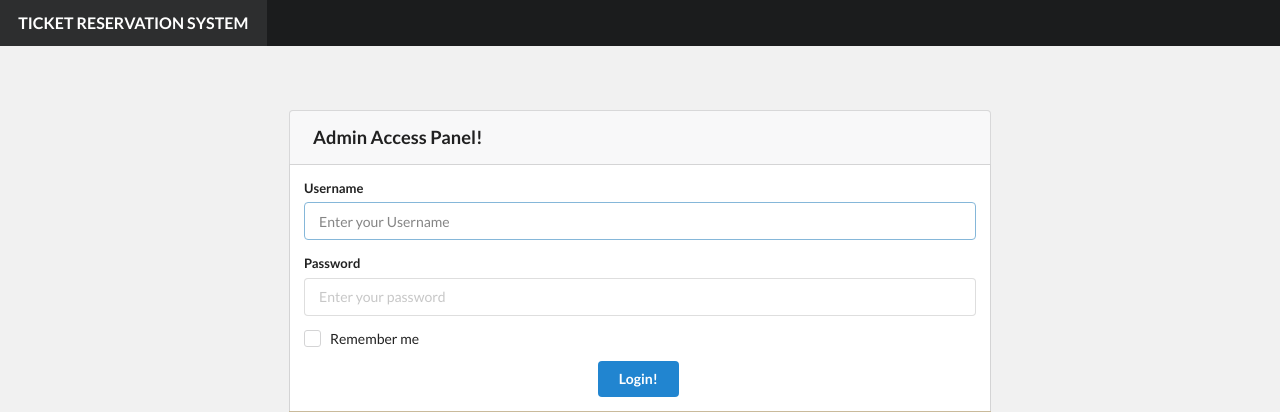
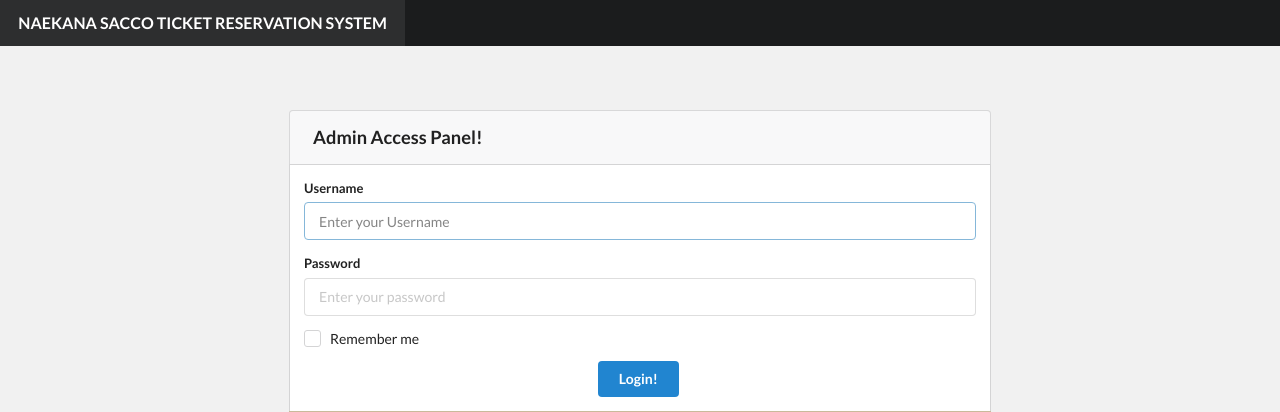
Before and after one commit to frashid17/ticket_reservation, a PHP site: page /admin/login.php in a window 1280 px wide. Shown: the top 412 px of the page. Run offline with PHP 8.4, Linux system fonts and the light colour scheme.

Commit message:
modified the login page

```diff
--- a/admin/login.php
+++ b/admin/login.php
@@ -3,7 +3,7 @@
 <head>
     <meta charset="utf-8">
     <meta name="viewport" content="width=device-width, initial-scale=1.0">
-<title>Welcome to Swagfin Inc</title>
+<title>Welcome to Naekana Sacco Ticket Reservation system</title>
 
     <link href="static/dist/semantic-ui/semantic.min.css" rel="stylesheet" type="text/css" />
     <script src="static/dist/jquery/jquery.min.js"></script>
@@ -16,7 +16,7 @@ background-color:f1f1f1;
 </head>
 <body>
     <div class="ui inverted huge borderless fixed fluid menu">
-      <a class="header item">TICKET RESERVATION SYSTEM</a>
+      <a class="header item">NAEKANA SACCO TICKET RESERVATION SYSTEM</a>
     </div><br>
 
 <div class="ui container" id="dynamic" style="margin-top:90px">
```
